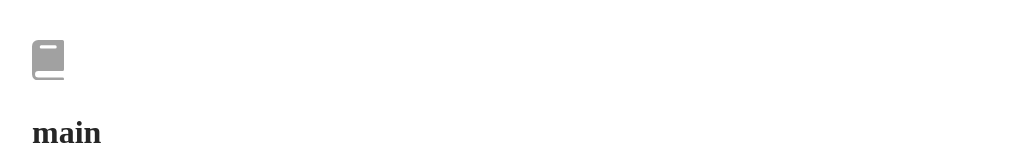
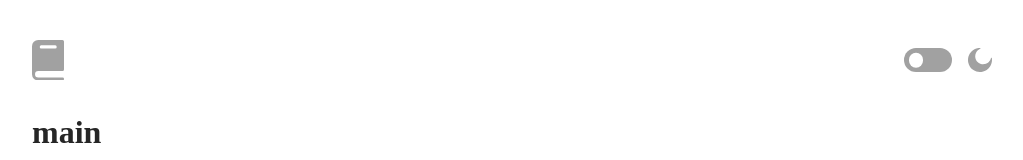
Before and after one commit to profpopoff/Dictionary, a Vue app: page / in a window 1280 px wide. Shown: the top 160 px of the page, without its empty margins (128-1151 px from the left). Built offline with nearby package versions, Linux system fonts and the light colour scheme.

Commit message:
Implement dark mode toggle

```diff
--- a/src/components/Header.vue
+++ b/src/components/Header.vue
@@ -1,10 +1,12 @@
 <script setup>
+import DarkModeToggle from './DarkModeToggle.vue'
 import Logo from './icons/Logo.vue'
 </script>
 
 <template>
    <header>
       <Logo />
+      <DarkModeToggle />
    </header>
 </template>
 
```
